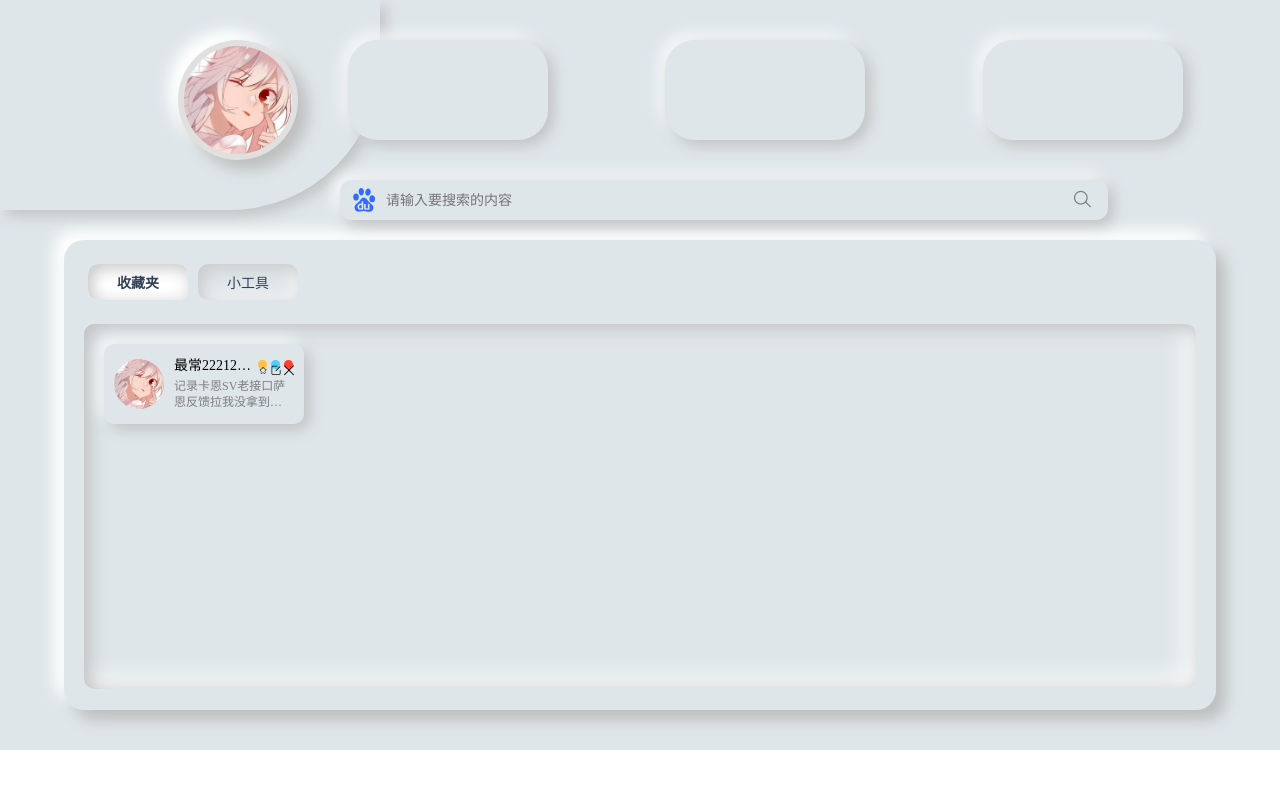
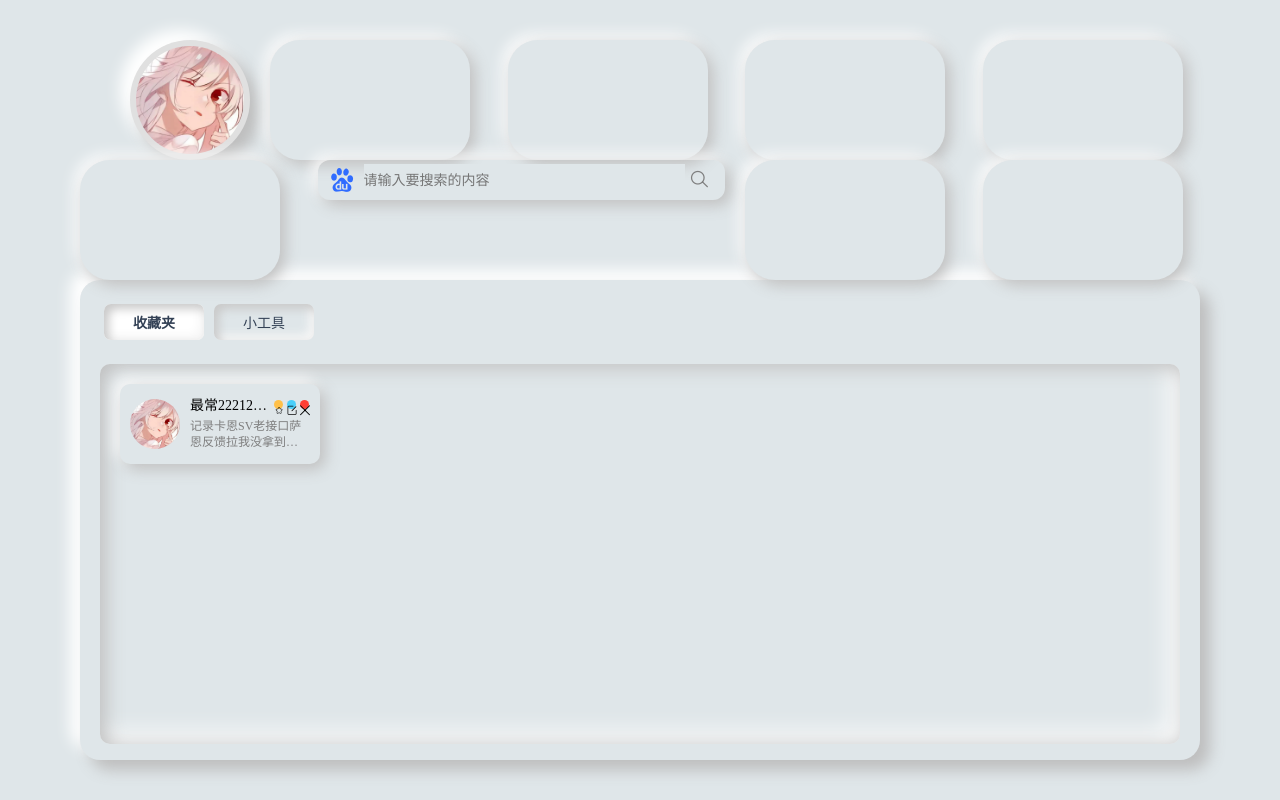
Before and after one commit to Cao-JH/home-page, a Vue app: page /home in a window 1280 px wide. Built offline with nearby package versions, Linux system fonts and the light colour scheme.

Commit message:
修改首页高度计算

```diff
--- a/src/style.css
+++ b/src/style.css
@@ -7,3 +7,13 @@ html,body,#app {
   width: 100%;
   height: 100%;
 }
+
+@font-face {
+  font-family: 'MiaoZi';
+  src: url('/src/assets/fonts/miaozi-sheyingti-2.ttf') format('truetype'),
+}
+
+@font-face {
+  font-family: 'ErZhiYuan';
+  src: url('/src/assets/fonts/AaErZhiYuan-2.ttf') format('truetype'),
+}
--- a/src/views/Home/components/bar.vue
+++ b/src/views/Home/components/bar.vue
@@ -1,25 +1,31 @@
 <template>
   <div class="bar-box">
-    <el-row :gutter="50" class="row">
-      <el-col :span="6" class="avatar-box">
+    <el-row :gutter="20" class="row">
+      <el-col :span="4" class="avatar-box">
         <div class="avatar-outer">
           <div class="avatar-inner">
             <img src="@/assets/img/avatar.jpg" alt="" />
           </div>
         </div>
       </el-col>
-      <el-col :span="6">
+      <el-col :span="5">
         <div class="component"></div>
       </el-col>
-      <el-col :span="6">
+      <el-col :span="5">
         <div class="component"></div>
       </el-col>
-      <el-col :span="6">
+      <el-col :span="5">
+        <div class="component"></div>
+      </el-col>
+      <el-col :span="5">
         <div class="component"></div>
       </el-col>
     </el-row>
     <el-row :gutter="20" class="row">
-      <el-col :span="18" :offset="6">
+      <el-col :span="5">
+        <div class="component"></div>
+      </el-col>
+      <el-col :span="9">
         <div class="search">
           <el-dropdown>
             <div class="search-left">
@@ -53,8 +59,14 @@
           </div>
         </div>
       </el-col>
+      <el-col :span="5">
+        <div class="component"></div>
+      </el-col>
+      <el-col :span="5">
+        <div class="component"></div>
+      </el-col>
     </el-row>
-    <div class="back-block"></div>
+    <!-- <div class="back-block"></div> -->
   </div>
 </template>
 
@@ -101,8 +113,9 @@ const openSearch = () => {
 
 <style scoped lang="less">
 .bar-box {
-  padding: 0 30px;
-  position: relative;
+  height: 100%;
+  width: 100%;
+  min-width: 500px;
 
   .avatar-box {
     display: flex;
@@ -137,8 +150,7 @@ const openSearch = () => {
     line-height: 28px;
     align-items: center;
     position: relative;
-    max-width: 60vw;
-    min-width: 40vw;
+    width: 100%;
     height: 40px;
     padding: 12px;
     border-radius: 12px;
@@ -193,26 +205,13 @@ const openSearch = () => {
   }
 
   .row {
-    margin-bottom: 20px;
     z-index: 9;
   }
 
   .component {
     width: 200px;
-    height: 100px;
+    height: 120px;
     border-radius: 30px;
-    background: @background;
-    box-shadow: 5px 5px 15px #bebebe, -5px -5px 15px #ffffff;
-  }
-
-  .back-block {
-    position: absolute;
-    left: 0;
-    top: -40px;
-    z-index: 3;
-    width: 380px;
-    height: 210px;
-    border-bottom-right-radius: 150px;
     background: @background;
     box-shadow: 5px 5px 15px #bebebe, -5px -5px 15px #ffffff;
   }
--- a/src/views/Home/components/content.vue
+++ b/src/views/Home/components/content.vue
@@ -9,7 +9,7 @@
 
 <script setup>
 import { ref } from "vue";
-import Tab from "./tab.vue";
+import Tab from "./indexTab.vue";
 
 const tabs = ref([
   {
@@ -27,8 +27,10 @@ const tabs = ref([
 
 <style scoped lang="less">
 .content-box {
-  width: 90vw;
-  min-height: 470px;
+  width: 100%;
+  height: 100%;
+  min-width: 500px;
+  min-height: 263px;
   margin: 0 auto;
   position: relative;
   padding: 20px;
@@ -39,7 +41,8 @@ const tabs = ref([
   .content-main {
     margin-top: 20px;
     width: 100%;
-    min-height: 365px;
+    height: calc(100% - 60px);
+    // min-height: 365px;
     border-radius: 10px;
     background: @background;
     box-shadow: inset 5px 3px 20px #bcbcbc, inset -10px -10px 25px #fefefe;
--- /dev/null
+++ b/src/views/Home/components/indexTab.vue
@@ -0,0 +1,66 @@
+<template>
+  <div>
+    <div class="tabs">
+      <div v-for="tab in tabs" :key="tab.value">
+        <label class="radio" @click="changeTab(tab)">
+          <input type="radio" name="radio" :checked="tab.isChecked" />
+          <span class="name">{{ tab.label }}</span>
+        </label>
+      </div>
+    </div>
+  </div>
+</template>
+
+<script setup>
+import { useRouter } from "vue-router";
+
+defineProps(["tabs"]);
+
+// 路由
+const router = useRouter();
+
+const changeTab = (tab) => {
+  router.push(`/home/${tab.value}`);
+};
+</script>
+
+<style scoped lang="less">
+.tabs {
+  position: relative;
+  display: flex;
+  justify-content: flex-start;
+  flex-wrap: wrap;
+  padding: 0.25rem;
+  font-size: 14px;
+}
+
+.tabs .radio {
+  text-align: center;
+}
+
+.tabs .radio input {
+  display: none;
+}
+
+.tabs .radio .name {
+  width: 100px;
+  display: flex;
+  cursor: pointer;
+  align-items: center;
+  justify-content: center;
+  border-radius: 0.5rem;
+  border: none;
+  padding: 0.5rem 0;
+  margin-right: 10px;
+  color: rgba(51, 65, 85, 1);
+  transition: all 0.15s ease-in-out;
+  border-radius: 7px;
+  background: @background;
+  box-shadow: inset 5px 5px 10px #cacaca, inset -5px -5px 10px #f6f6f6;
+}
+
+.tabs .radio input:checked + .name {
+  background-color: #fff;
+  font-weight: 600;
+}
+</style>
--- a/src/views/Home/components/tab.vue
+++ /dev/null
@@ -1,66 +0,0 @@
-<template>
-  <div>
-    <div class="tabs">
-      <div v-for="tab in tabs" :key="tab.value">
-        <label class="radio" @click="changeTab(tab)">
-          <input type="radio" name="radio" :checked="tab.isChecked" />
-          <span class="name">{{ tab.label }}</span>
-        </label>
-      </div>
-    </div>
-  </div>
-</template>
-
-<script setup>
-import { useRouter } from "vue-router";
-
-defineProps(["tabs"]);
-
-// 路由
-const router = useRouter();
-
-const changeTab = (tab) => {
-  router.push(`/home/${tab.value}`);
-};
-</script>
-
-<style scoped lang="less">
-.tabs {
-  position: relative;
-  display: flex;
-  justify-content: flex-start;
-  flex-wrap: wrap;
-  padding: 0.25rem;
-  font-size: 14px;
-}
-
-.tabs .radio {
-  text-align: center;
-}
-
-.tabs .radio input {
-  display: none;
-}
-
-.tabs .radio .name {
-  width: 100px;
-  display: flex;
-  cursor: pointer;
-  align-items: center;
-  justify-content: center;
-  border-radius: 0.5rem;
-  border: none;
-  padding: 0.5rem 0;
-  margin-right: 10px;
-  color: rgba(51, 65, 85, 1);
-  transition: all 0.15s ease-in-out;
-  border-radius: 10px;
-  background: @background;
-  box-shadow: inset 5px 5px 15px #cacaca, inset -5px -5px 15px #f6f6f6;
-}
-
-.tabs .radio input:checked + .name {
-  background-color: #fff;
-  font-weight: 600;
-}
-</style>
--- a/src/views/Home/index.vue
+++ b/src/views/Home/index.vue
@@ -1,72 +1,42 @@
 <template>
   <div id="main-content">
-    <div id="top-box">
-
-    </div>
-    <div id="search">
+    <div id="top-box"></div>
+    <div id="info-box" ref="infoBox">
       <Bar />
     </div>
-    <div id="body-box">
+    <div id="body-box" ref="bodyBox">
       <Content />
     </div>
   </div>
 </template>
 
 <script setup>
-import { ref, reactive } from 'vue';
-import Bar from './components/bar.vue'
-import Content from './components/content.vue'
+import { ref, getCurrentInstance, onMounted } from "vue";
+import Bar from "./components/bar.vue";
+import Content from "./components/content.vue";
 
+onMounted(() => {
+  changeHeight();
+});
+
+// 动态修改页面内容高度
+const infoBox = ref();
+const bodyBox = ref();
+const changeHeight = () => {
+  const currentInfoHeight = infoBox.value.clientHeight;
+  const windowHeight = document.documentElement.clientHeight;
+  const bodyHeight = windowHeight - currentInfoHeight - 80;
+  bodyBox.value.style.height = bodyHeight + "px";
+};
 </script>
 
-<style scoped lang='less'>
+<style scoped lang="less">
 #main-content {
   background: @background;
-  padding: 40px 0;
+  padding: 40px 80px;
+  min-height: 100%;
 
-  // #top-box {
-  //   display: flex;
-  //   justify-content: space-between;
-  //   align-items: center;
-  //   height: 40px;
-  //   width: 100%;
-  //   padding: 0 20px;
-
-  //   .left-box {
-  //     border: 1px solid #000;
-  //     height: 5vh;
-  //     width: 50px;
-  //   }
-
-  //   .right-box {
-  //     display: flex;
-  //     justify-content: space-between;
-  //     align-items: center;
-
-  //     #person-info {
-  //       display: flex;
-  //       justify-content: space-between;
-  //       align-items: center;
-
-  //       .avatar {
-  //         width: 40px;
-  //         height: 40px;
-
-  //         img {
-  //           width: 100%;
-  //           height: 100%;
-  //         }
-  //       }
-
-  //       .username {
-  //         border: 1px solid #000;
-  //       }
-  //     }
-  //   }
-
-  // }
-
-  #search {
+  #info-box {
     width: 100%;
   }
 
```
Also changed, not shown: 2 other files (tests, documents, lock files or other folders).
